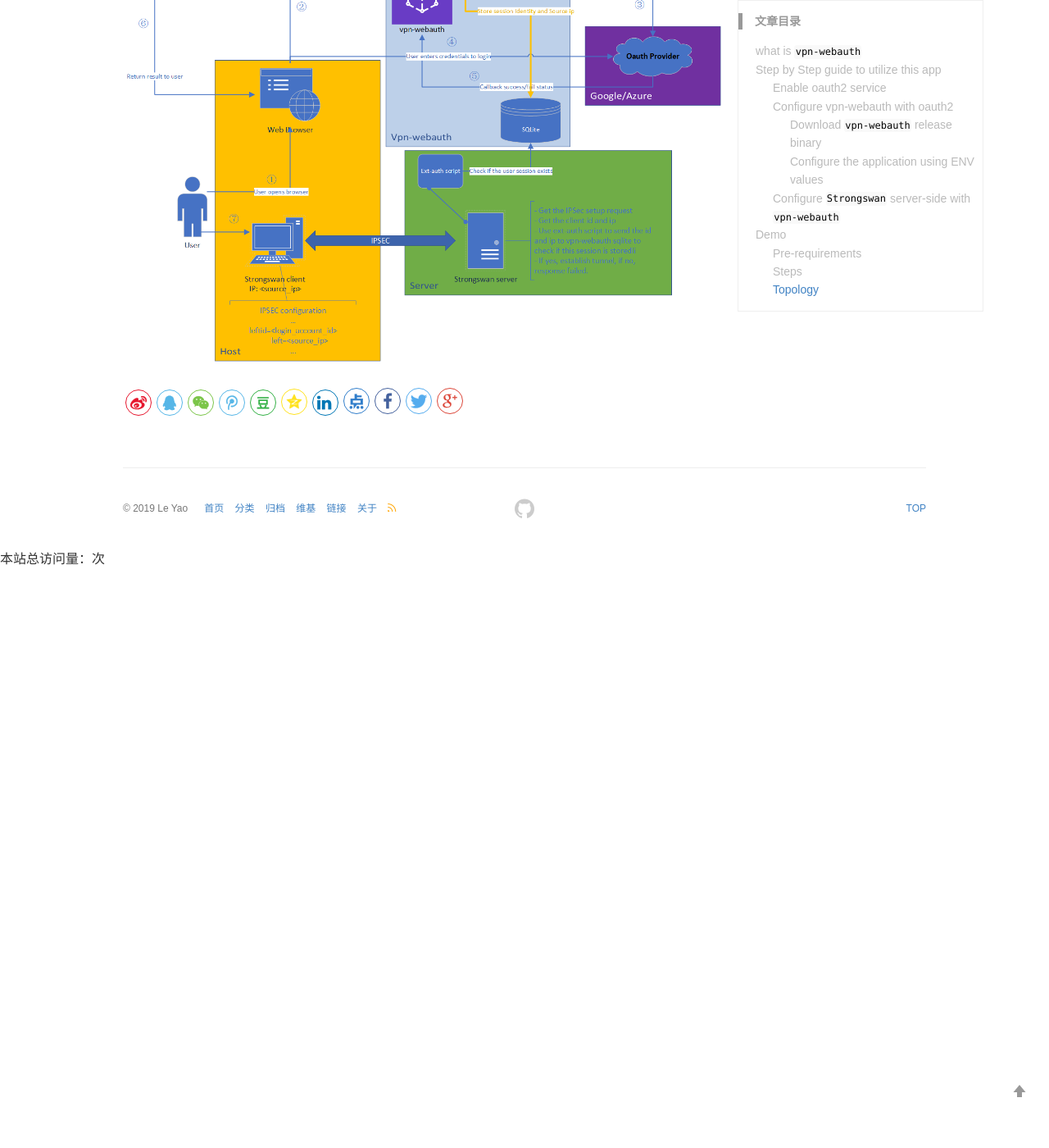
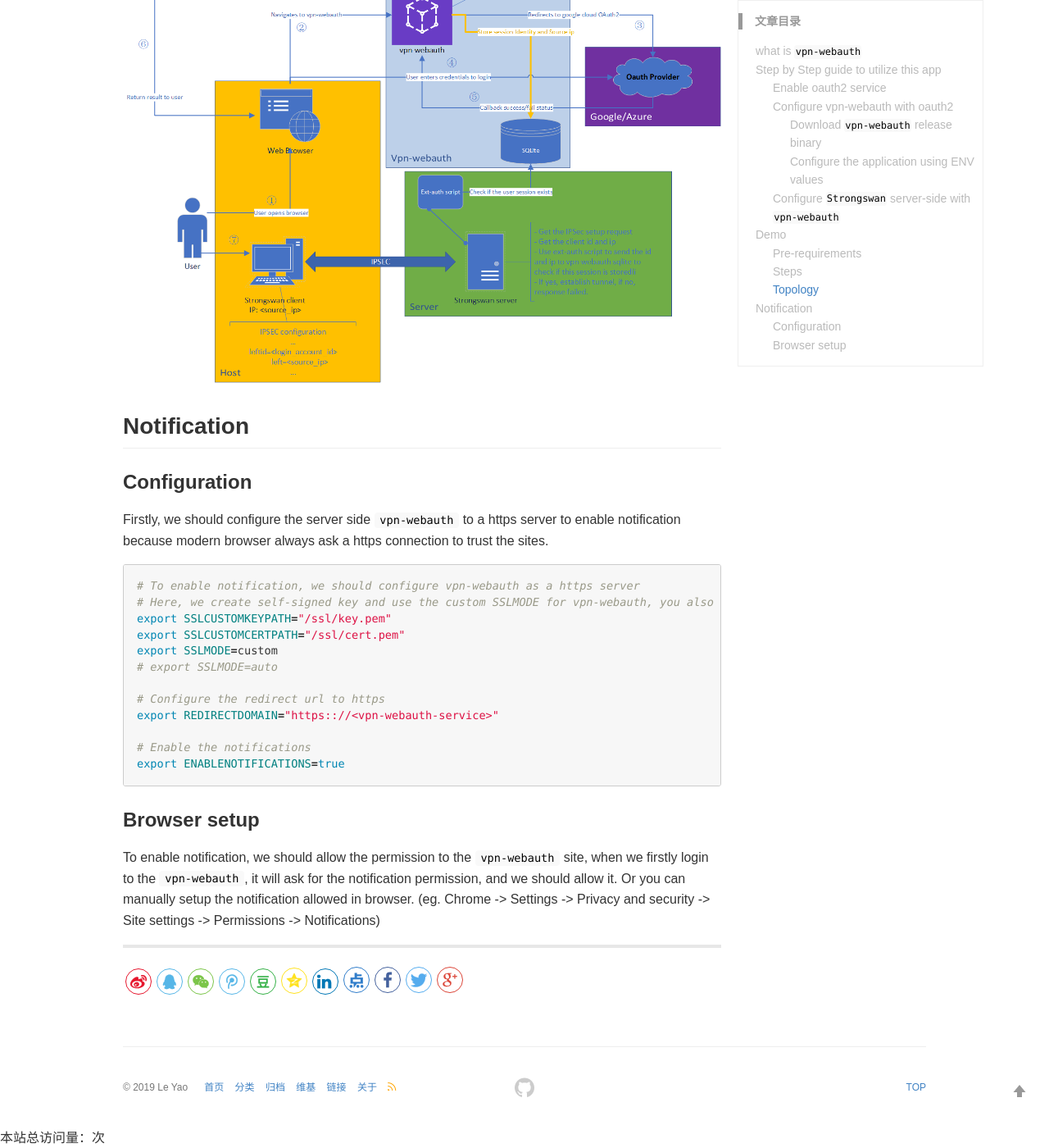
Before and after one commit to leyao-daily/leyao-daily.github.io, a Jekyll site: the page built from _posts/2022-08-15-vpn-webauth-integration.md, in a window 1280 px wide and 1400 px high, scrolled down 3849 px. Shown: the whole window at 82% size. Built offline with Jekyll 4.4.1, drawn with Linux system fonts in a browser that asks for light colours; comment, search, counter and statistics services are not loaded; before the commit the page ends 4543 px from its top, so only the background shows below that.

Commit message:
Add notification provision
Signed-off-by: Le Yao <le.yao@intel.com>

````diff
--- a/_posts/2022-08-15-vpn-webauth-integration.md
+++ b/_posts/2022-08-15-vpn-webauth-integration.md
@@ -10,6 +10,7 @@ Integrate Oauth2  check into `strongswan` using `vpn-webauth`
 * [What is `vpn-webauth`](#what-is-vpn-webauth)
 * [Guide](#step-by-step-guide-to-utilize-this-app)
 * [Demo](#demo)
+* [Notification](#notification)
 
 ## what is `vpn-webauth`
 
@@ -149,3 +150,30 @@ The script will gather and send the following JSON data to `/vpn/check` and then
 ### Topology
 
 ![strongswan-vpn-webauth](https://raw.githubusercontent.com/leyao-daily/leyao-daily.github.io/master/images/posts/sase/strongswan-vpn-webauth.png)
+
+
+## Notification
+
+### Configuration
+Firstly, we should configure the server side `vpn-webauth` to a https server to enable notification because modern browser always ask a https connection to trust the sites.
+
+```bash
+# To enable notification, we should configure vpn-webauth as a https server
+# Here, we create self-signed key and use the custom SSLMODE for vpn-webauth, you also can use auto mode.
+export SSLCUSTOMKEYPATH="/ssl/key.pem"
+export SSLCUSTOMCERTPATH="/ssl/cert.pem"
+export SSLMODE=custom
+# export SSLMODE=auto
+
+# Configure the redirect url to https
+export REDIRECTDOMAIN="https:://<vpn-webauth-service>"
+
+# Enable the notifications
+export ENABLENOTIFICATIONS=true
+```
+
+### Browser setup
+
+To enable notification, we should allow the permission to the `vpn-webauth` site, when we firstly login to the `vpn-webauth`, it will ask for the notification permission, and we should allow it. Or you can manually setup the notification allowed in browser. (eg. Chrome -> Settings -> Privacy and security -> Site settings -> Permissions -> Notifications)
+
+---
````
